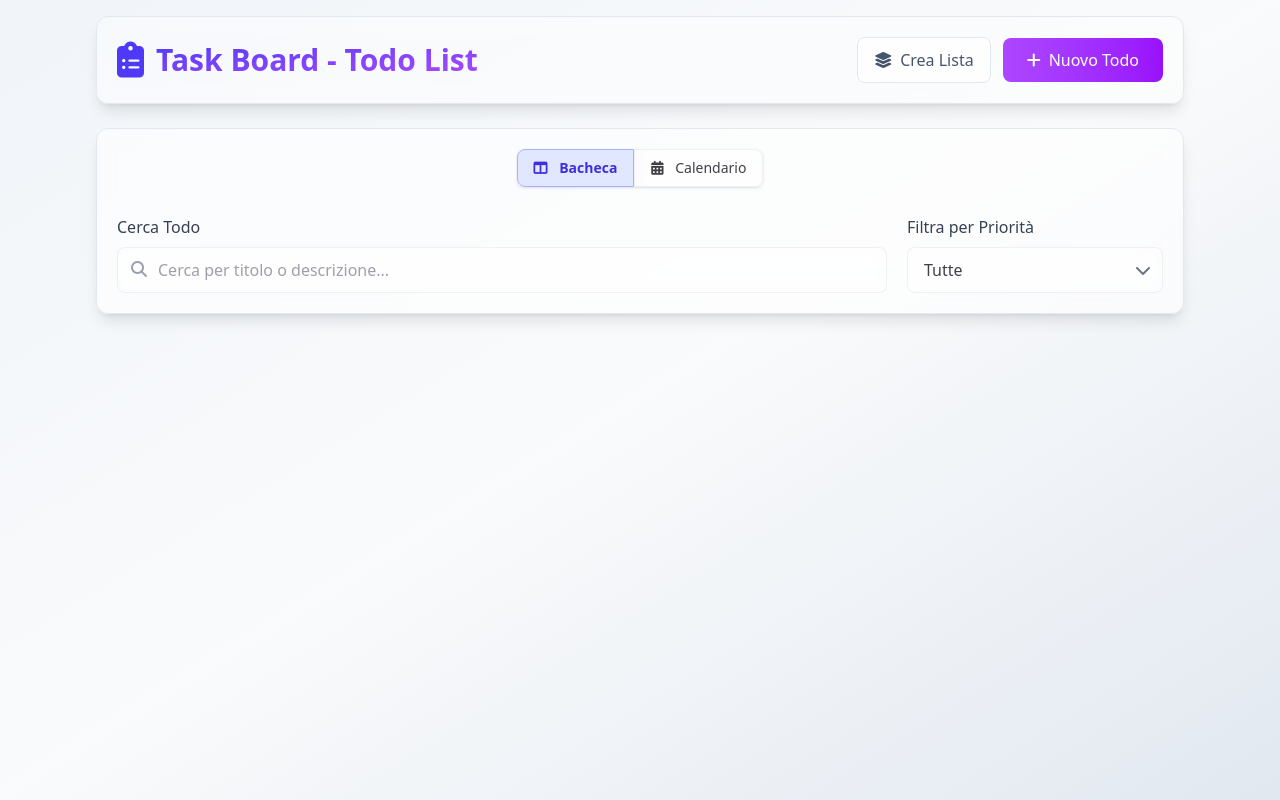
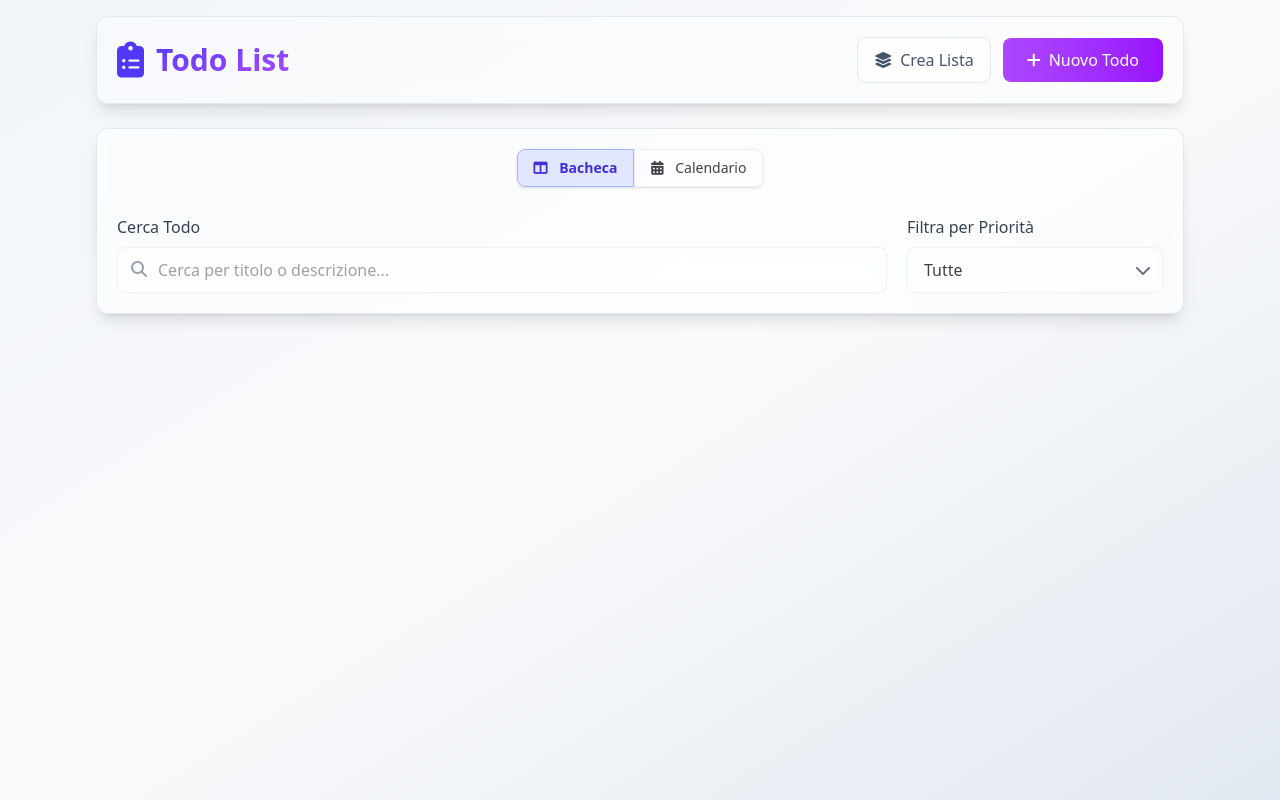
Before and after one commit to 5BI-2025/Todolist, a website built with Vite: page index.html in a window 1280 px wide. Built offline with nearby package versions, Linux system fonts and the light colour scheme.

Commit message:
changed title

```diff
--- a/index.html
+++ b/index.html
@@ -24,7 +24,7 @@
         <h1
           class="text-3xl font-extrabold bg-clip-text text-transparent bg-linear-to-br from-indigo-600 to-purple-500"
         >
-          Task Board - Todo List
+          Todo List
         </h1>
       </div>
       <div class="flex items-center gap-3">
```
